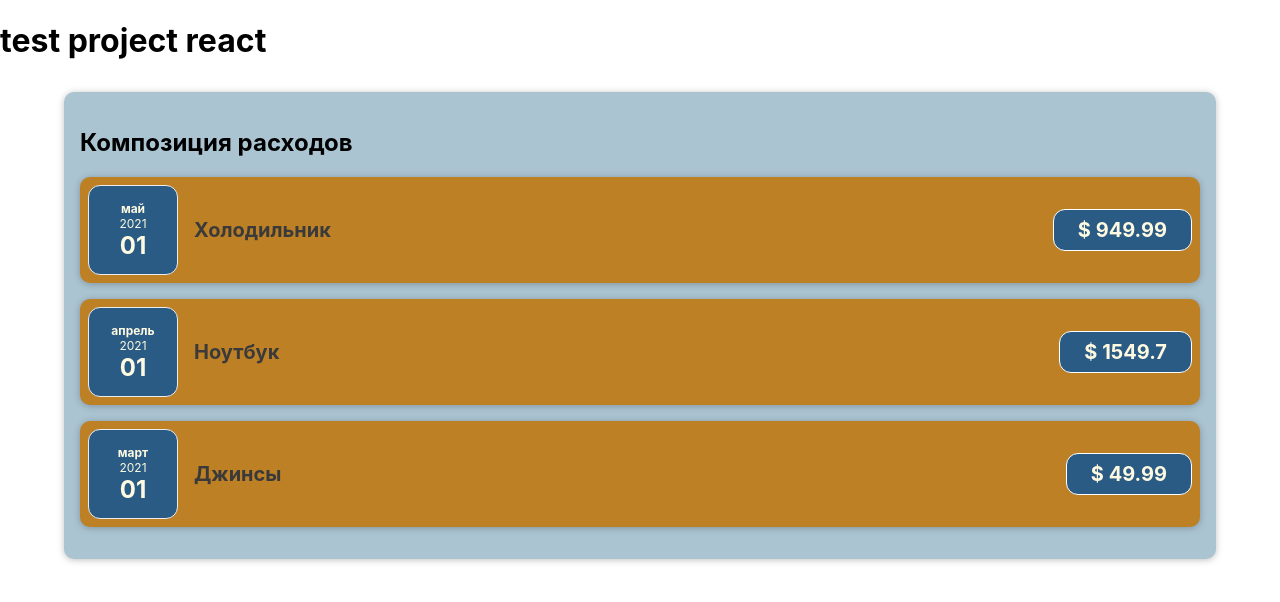
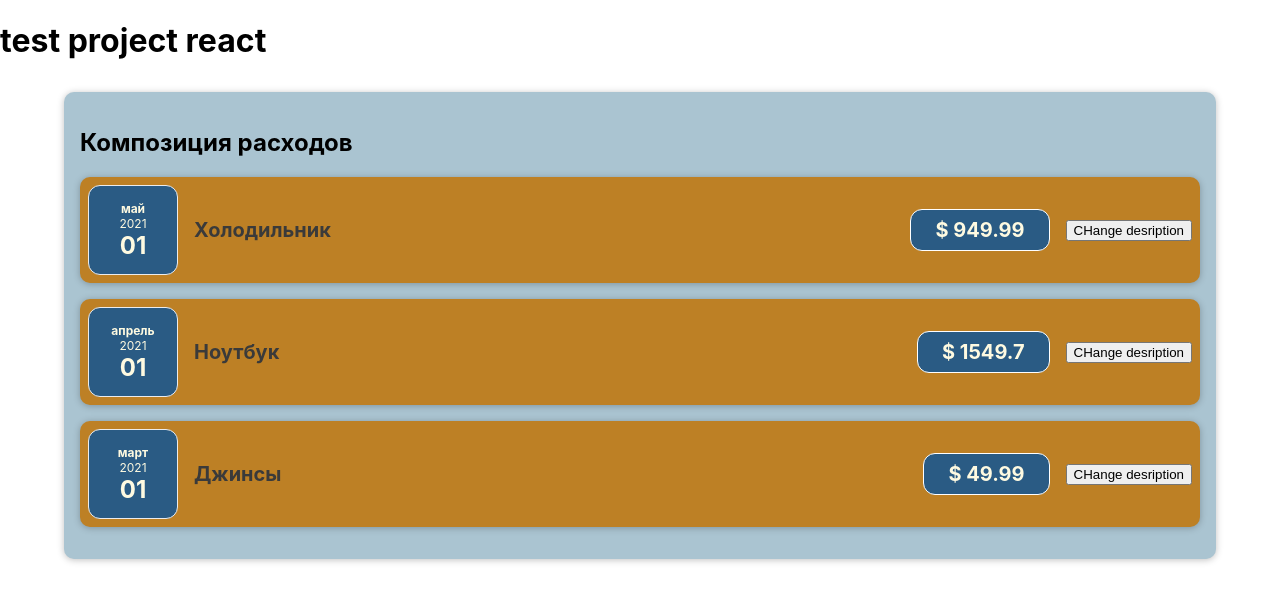
Before and after one commit to vlad-004/react_test_app, a React (Create React App) app: page / in a window 1280 px wide. Shown: the top 602 px of the page. Built offline with nearby package versions, Linux system fonts and the light colour scheme.

Commit message:
добавил новое событие в компонент

```diff
--- a/src/components/Costs/CostItem.js
+++ b/src/components/Costs/CostItem.js
@@ -11,12 +11,18 @@ import Card from "../UI/Card";
  * @returns
  */
 function CostItem(props) {
+    function changeDescriptionHandler() {
+        alert('click to change desription');
+    }
   return (
     <Card className="cost-item">
       <CostDate date={props.date} />
       <div className="cost-item__description">
         <h2>{props.description}</h2>
         <div className="cost-item__price">$ {props.amount}</div>
+          <button onClick={changeDescriptionHandler}>
+              CHange desription
+          </button>
       </div>
     </Card>
   );
```
